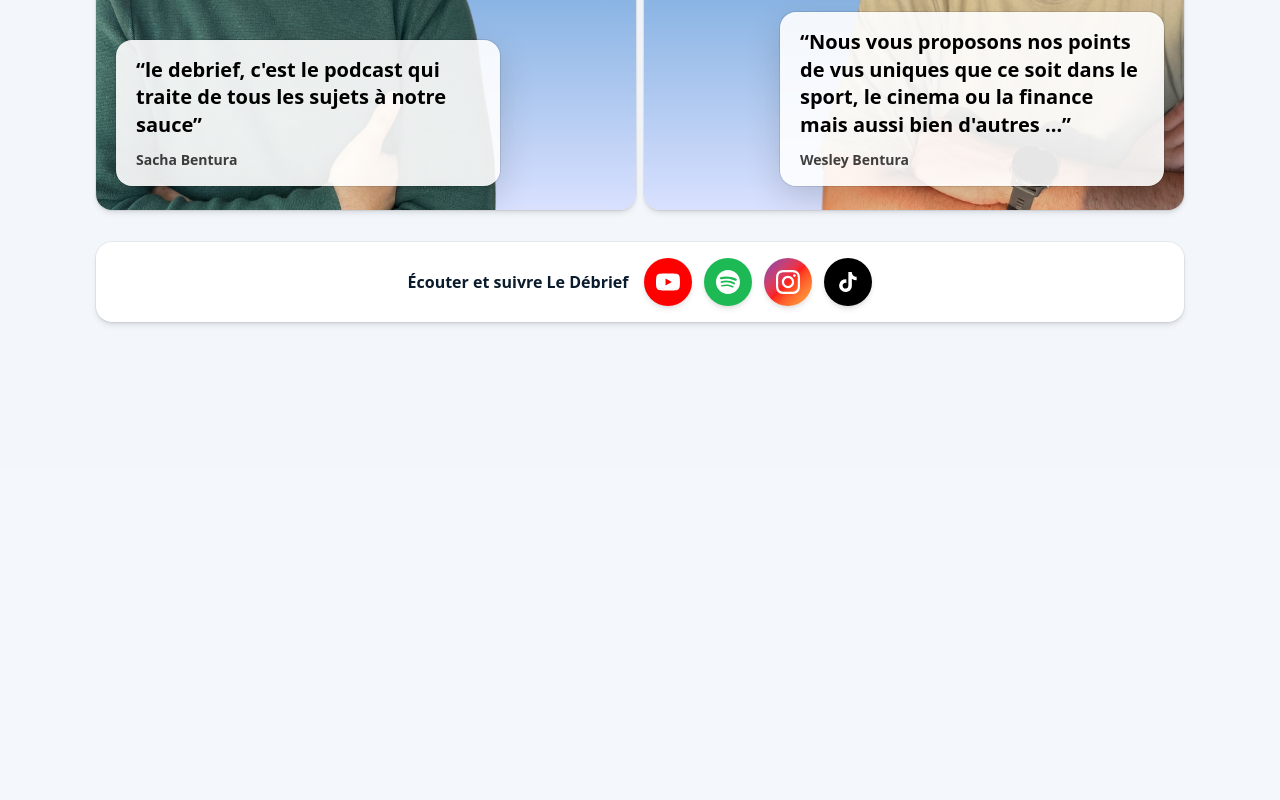
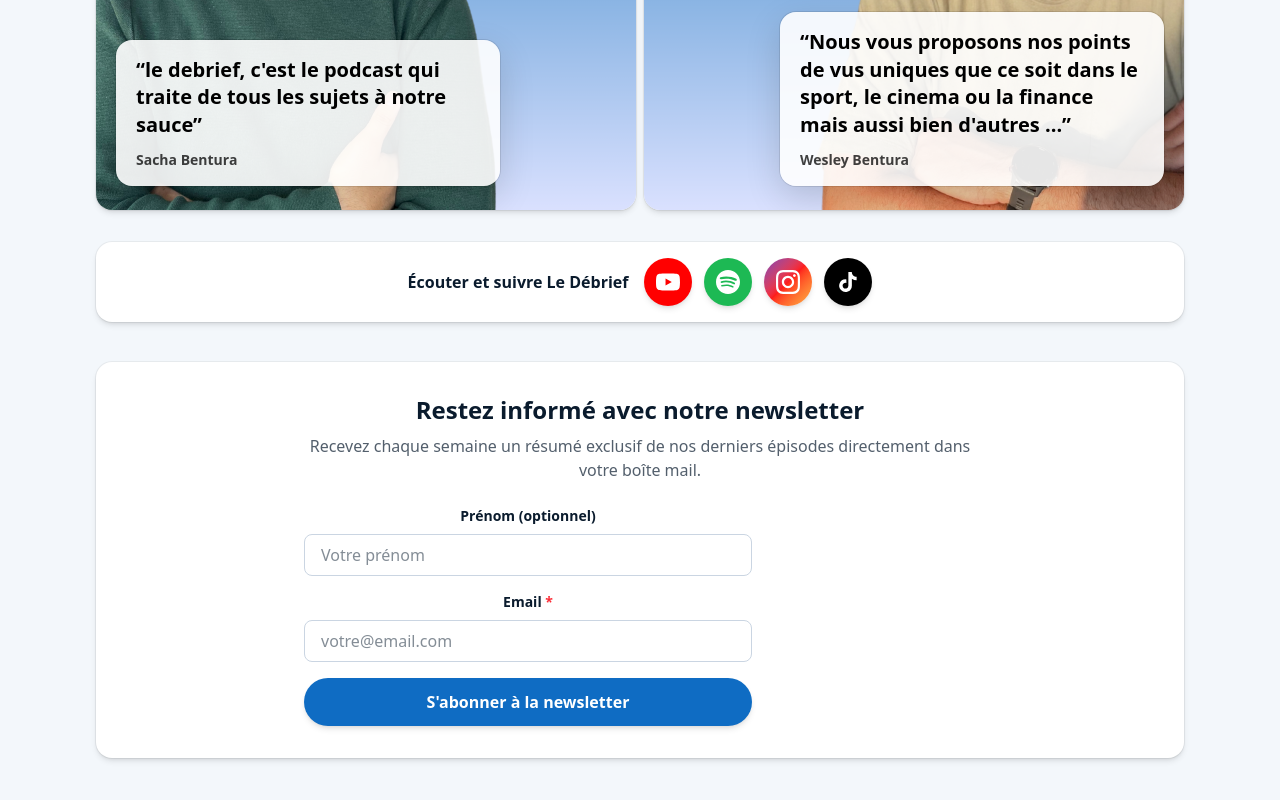
Before and after one commit to wesleybentura13/website_ledebrief, a Next.js app: page / in a window 1280 px wide. Shown: the part 506-1306 px from the top of the page. Before the commit the page ends 972 px from the top, so only its background shows below. Built offline with nearby package versions, Linux system fonts and the light colour scheme.

Commit message:
Add newsletter subscription form to homepage
- Create NewsletterForm component with email and optional first name
- Add form below social media links on homepage
- Form includes validation and success/error messages
- Store subscriber status in localStorage
- Styled to match website design

```diff
--- a/src/app/page.tsx
+++ b/src/app/page.tsx
@@ -1,4 +1,5 @@
 import Image from "next/image";
+import NewsletterForm from "@/components/NewsletterForm";
 
 export default function Home() {
   return (
@@ -122,6 +123,19 @@ export default function Home() {
               </a>
             </div>
           </div>
+
+          {/* Newsletter Subscription Form */}
+          <div className="mt-8 rounded-2xl bg-white px-6 py-8 shadow-md ring-1 ring-black/5">
+            <div className="mx-auto max-w-2xl text-center">
+              <h2 className="mb-2 text-2xl font-semibold text-foreground">
+                Restez informé avec notre newsletter
+              </h2>
+              <p className="mb-6 text-foreground/70">
+                Recevez chaque semaine un résumé exclusif de nos derniers épisodes directement dans votre boîte mail.
+              </p>
+              <NewsletterForm />
+            </div>
+          </div>
         </section>
       </div>
     </div>
--- /dev/null
+++ b/src/components/NewsletterForm.tsx
@@ -0,0 +1,93 @@
+"use client";
+
+import { useState } from "react";
+
+export default function NewsletterForm() {
+  const [email, setEmail] = useState("");
+  const [firstName, setFirstName] = useState("");
+  const [status, setStatus] = useState<"idle" | "loading" | "success" | "error">("idle");
+  const [message, setMessage] = useState("");
+
+  const handleSubmit = async (e: React.FormEvent) => {
+    e.preventDefault();
+    setStatus("loading");
+    setMessage("");
+
+    try {
+      const response = await fetch("/api/newsletter", {
+        method: "POST",
+        headers: {
+          "Content-Type": "application/json",
+        },
+        body: JSON.stringify({ email, firstName }),
+      });
+
+      const data = await response.json();
+
+      if (data.ok) {
+        setStatus("success");
+        setMessage(data.message || "Inscription réussie ! Merci de vous être abonné.");
+        setEmail("");
+        setFirstName("");
+        // Mark as subscriber in localStorage
+        localStorage.setItem("newsletter_subscriber", "true");
+      } else {
+        setStatus("error");
+        setMessage(data.message || "Une erreur est survenue. Veuillez réessayer.");
+      }
+    } catch (error) {
+      setStatus("error");
+      setMessage("Impossible de traiter l'inscription. Veuillez réessayer.");
+    }
+  };
+
+  return (
+    <form onSubmit={handleSubmit} className="w-full max-w-md">
+      <div className="mb-4">
+        <label htmlFor="firstName" className="mb-2 block text-sm font-semibold text-foreground">
+          Prénom (optionnel)
+        </label>
+        <input
+          type="text"
+          id="firstName"
+          value={firstName}
+          onChange={(e) => setFirstName(e.target.value)}
+          className="w-full rounded-lg border border-slate-300 px-4 py-2 text-foreground focus:border-brand focus:outline-none focus:ring-2 focus:ring-brand/20"
+          placeholder="Votre prénom"
+        />
+      </div>
+      <div className="mb-4">
+        <label htmlFor="email" className="mb-2 block text-sm font-semibold text-foreground">
+          Email <span className="text-red-500">*</span>
+        </label>
+        <input
+          type="email"
+          id="email"
+          value={email}
+          onChange={(e) => setEmail(e.target.value)}
+          required
+          className="w-full rounded-lg border border-slate-300 px-4 py-2 text-foreground focus:border-brand focus:outline-none focus:ring-2 focus:ring-brand/20"
+          placeholder="votre@email.com"
+        />
+      </div>
+      <button
+        type="submit"
+        disabled={status === "loading"}
+        className="w-full rounded-full bg-brand px-6 py-3 text-base font-semibold text-white shadow-md transition hover:bg-brand-secondary disabled:cursor-not-allowed disabled:opacity-50"
+      >
+        {status === "loading" ? "Inscription..." : "S'abonner à la newsletter"}
+      </button>
+      {message && (
+        <div
+          className={`mt-4 rounded-lg px-4 py-3 text-sm ${
+            status === "success"
+              ? "bg-green-50 text-green-800"
+              : "bg-red-50 text-red-800"
+          }`}
+        >
+          {message}
+        </div>
+      )}
+    </form>
+  );
+}
```
Also changed, not shown: 2 other files (tests, documents, lock files or other folders).
